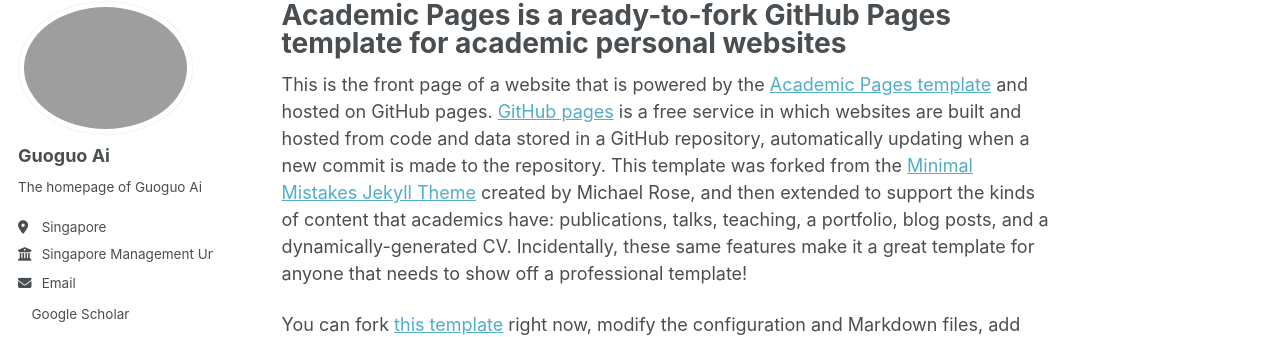
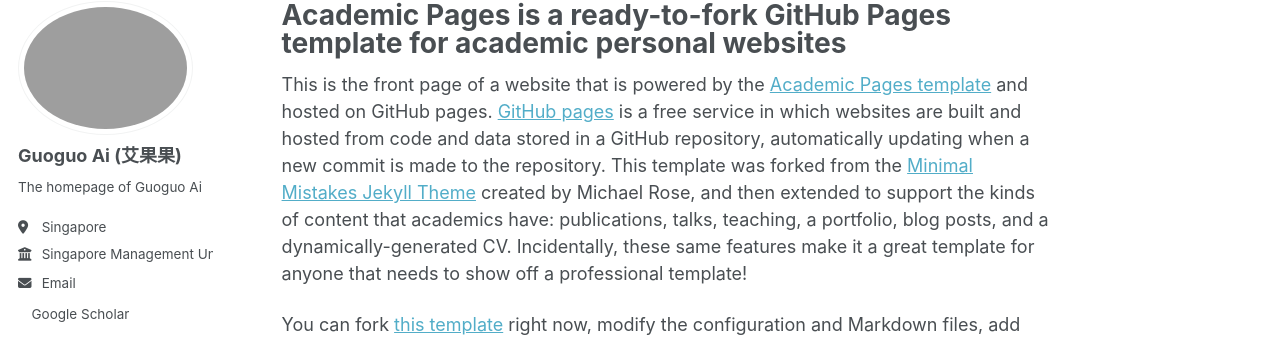
Before and after one commit to GGA23/aiguoguo, a Jekyll site: the page built from _pages/about.md, in a window 1280 px wide. Shown: the part 100-437 px from the top of the page. Built offline with Jekyll 4.4.1, drawn with Linux system fonts in a browser that asks for light colours; a style sheet for code colours, icons or effects is not loaded.

Commit message:
Update _config.yml

```diff
--- a/_config.yml
+++ b/_config.yml
@@ -24,7 +24,7 @@ repository               : "academicpages/academicpages.github.io"
 author:
   # Biographic information
   avatar           : "guoguo.png"
-  name             : "Guoguo Ai"
+  name             : "Guoguo Ai (艾果果)"
   pronouns         : # example: "she/her"
   bio              : "The homepage of Guoguo Ai"
   location         : "Singapore"
```
